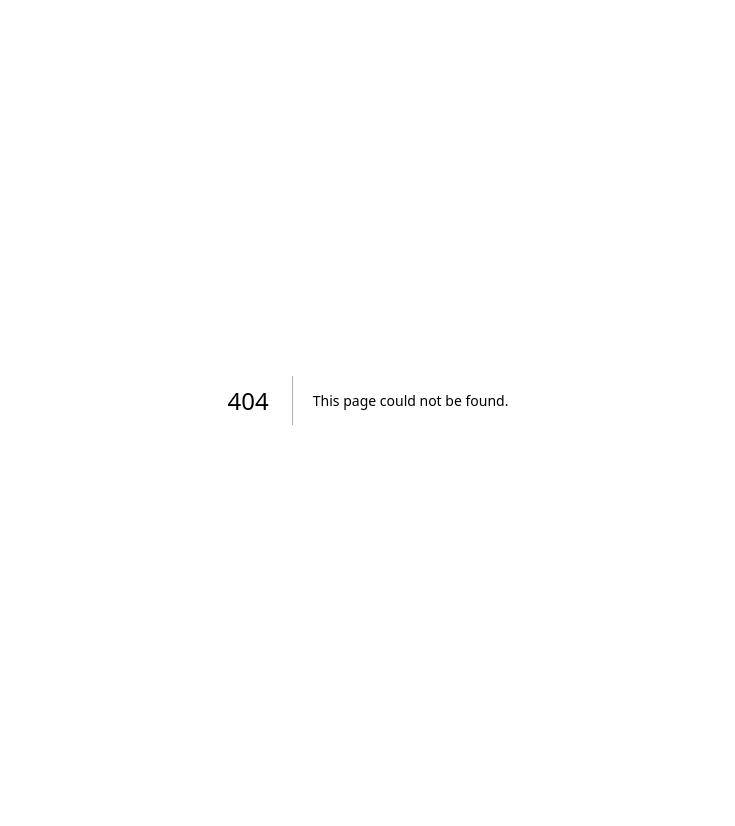
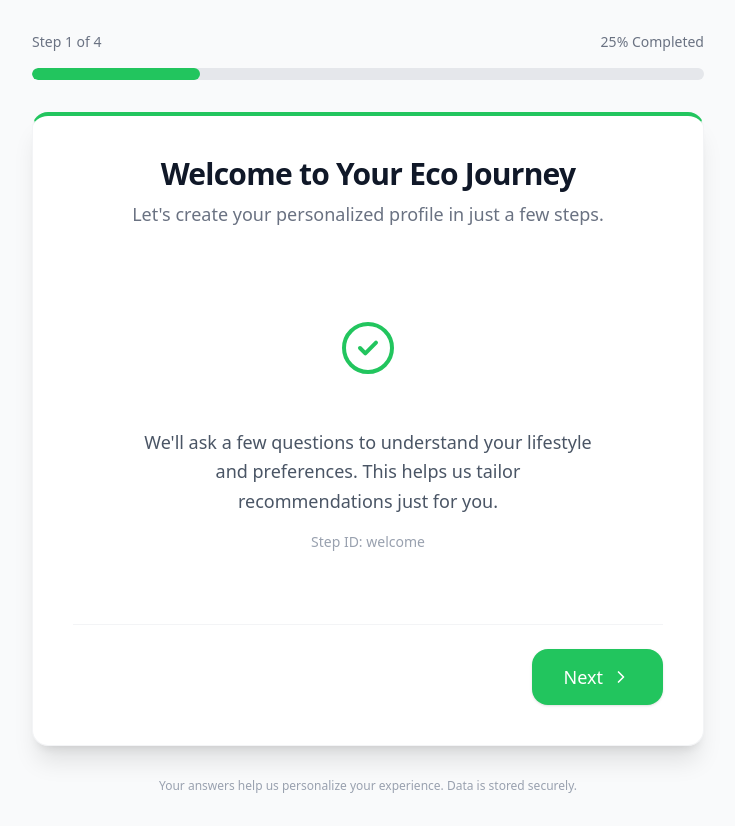
Before and after one commit to abdulrahman-halik/ai-carbon-footprint-tracker, a Next.js app: page /onboarding in a window 1280 px wide. Before the commit this address had no page. Shown: the whole page, without its empty margins (272-1007 px from the left). Before the commit the page ends 800 px from the top, so only its background shows below. Built offline with nearby package versions, Linux system fonts and the light colour scheme.

Commit message:
implement user onboarding wizard structure with navigation

```diff
--- /dev/null
+++ b/src/app/onboarding/page.jsx
@@ -0,0 +1,84 @@
+"use client";
+
+import { OnboardingProvider, useOnboarding } from "@/features/onboarding/OnboardingProvider";
+import WizardLayout from "@/features/onboarding/WizardLayout";
+import { useEffect } from "react";
+import { Button } from "@/components/ui/Button";
+
+// Placeholder configuration for the wizard steps
+// In Phase 7, we will replace the 'component' placeholders with actual form components
+const WIZARD_STEPS = [
+    {
+        id: "welcome",
+        title: "Welcome to Your Eco Journey",
+        subtitle: "Let's create your personalized profile in just a few steps.",
+        description: "We'll ask a few questions to understand your lifestyle and preferences. This helps us tailor recommendations just for you."
+    },
+    {
+        id: "personality",
+        title: "Personality Assessment",
+        subtitle: "How do you view sustainability?",
+        description: "Placeholder for HEXACO Assessment (Phase 7)"
+    },
+    {
+        id: "behavior",
+        title: "Behavioral Stage",
+        subtitle: "Where are you on your journey?",
+        description: "Placeholder for Transtheoretical Model Stage Selection (Phase 7)"
+    },
+    {
+        id: "complete",
+        title: "All Set!",
+        subtitle: "Your profile has been created.",
+        description: "You are now ready to access your dashboard and start tracking your impact."
+    }
+];
+
+function WizardContent() {
+    const { currentStep } = useOnboarding();
+
+    // Safety check
+    const stepIndex = currentStep - 1;
+    const step = WIZARD_STEPS[stepIndex] || WIZARD_STEPS[0];
+
+    return (
+        <WizardLayout title={step.title} subtitle={step.subtitle}>
+            <div className="flex flex-col items-center justify-center py-8 space-y-6 animate-in fade-in slide-in-from-bottom-4 duration-500">
+                <div className="p-6 bg-primary-50 rounded-full">
+                    {/* Placeholder Icon */}
+                    <svg
+                        className="w-16 h-16 text-primary"
+                        fill="none"
+                        stroke="currentColor"
+                        viewBox="0 0 24 24"
+                        xmlns="http://www.w3.org/2000/svg"
+                    >
+                        <path strokeLinecap="round" strokeLinejoin="round" strokeWidth={1.5} d="M9 12l2 2 4-4m6 2a9 9 0 11-18 0 9 9 0 0118 0z" />
+                    </svg>
+                </div>
+
+                <div className="text-center max-w-md">
+                    <p className="text-gray-600 text-lg leading-relaxed">
+                        {step.description}
+                    </p>
+                    <p className="text-sm text-gray-400 mt-4">
+                        Step ID: {step.id}
+                    </p>
+                </div>
+
+                {/* Debug Info (Optional, can be removed) */}
+                {/* <div className="p-4 bg-gray-100 rounded text-xs text-left w-full mt-8">
+                    <pre>Current Step: {currentStep}</pre>
+                </div> */}
+            </div>
+        </WizardLayout>
+    );
+}
+
+export default function OnboardingPage() {
+    return (
+        <OnboardingProvider initialSteps={WIZARD_STEPS.length}>
+            <WizardContent />
+        </OnboardingProvider>
+    );
+}
--- /dev/null
+++ b/src/features/onboarding/OnboardingProvider.jsx
@@ -0,0 +1,81 @@
+"use client";
+
+import { createContext, useContext, useState, useEffect } from "react";
+
+const OnboardingContext = createContext();
+
+export function useOnboarding() {
+    const context = useContext(OnboardingContext);
+    if (!context) {
+        throw new Error("useOnboarding must be used within an OnboardingProvider");
+    }
+    return context;
+}
+
+export function OnboardingProvider({ children, initialSteps = 4 }) {
+    const [currentStep, setCurrentStep] = useState(1);
+    const [totalSteps, setTotalSteps] = useState(initialSteps);
+    const [onboardingData, setOnboardingData] = useState({});
+    const [isStepValid, setIsStepValid] = useState(true); // Control "Next" button state
+    const [direction, setDirection] = useState(0); // For animation direction: 1 (next), -1 (back)
+
+    // Load progress from local storage on mount
+    useEffect(() => {
+        const savedData = localStorage.getItem("onboarding_data");
+        const savedStep = localStorage.getItem("onboarding_step");
+
+        if (savedData) setOnboardingData(JSON.parse(savedData));
+        if (savedStep) setCurrentStep(Number(savedStep));
+    }, []);
+
+    // Save progress on change
+    useEffect(() => {
+        localStorage.setItem("onboarding_data", JSON.stringify(onboardingData));
+        localStorage.setItem("onboarding_step", currentStep.toString());
+    }, [onboardingData, currentStep]);
+
+    const updateData = (newData) => {
+        setOnboardingData((prev) => ({ ...prev, ...newData }));
+    };
+
+    const nextStep = () => {
+        if (currentStep < totalSteps) {
+            setDirection(1);
+            setCurrentStep((prev) => prev + 1);
+        }
+    };
+
+    const prevStep = () => {
+        if (currentStep > 1) {
+            setDirection(-1);
+            setCurrentStep((prev) => prev - 1);
+        }
+    };
+
+    const goToStep = (step) => {
+        if (step >= 1 && step <= totalSteps) {
+            setDirection(step > currentStep ? 1 : -1);
+            setCurrentStep(step);
+        }
+    }
+
+    return (
+        <OnboardingContext.Provider
+            value={{
+                currentStep,
+                totalSteps,
+                setTotalSteps,
+                onboardingData,
+                updateData,
+                nextStep,
+                prevStep,
+                goToStep,
+                isStepValid,
+                setIsStepValid,
+                direction
+            }}
+        >
+            {children}
+        </OnboardingContext.Provider>
+    );
+}
--- /dev/null
+++ b/src/features/onboarding/WizardLayout.jsx
@@ -0,0 +1,94 @@
+"use client";
+
+import { useOnboarding } from "./OnboardingProvider";
+import { Button } from "@/components/ui/Button";
+import { Card } from "@/components/ui/Card";
+import Icon from "@/components/Icon";
+import { ChevronRight, ChevronLeft, Check } from "lucide-react";
+
+/**
+ * WizardLayout
+ *
+ * A wrapper component for the onboarding wizard.
+ * Handles the progress bar, step visualization, and navigation buttons.
+ *
+ * @param {Object} props
+ * @param {string} props.title - Current step title
+ * @param {string} props.subtitle - Current step subtitle
+ * @param {React.ReactNode} props.children - The step content
+ */
+export default function WizardLayout({ title, subtitle, children }) {
+    const { currentStep, totalSteps, nextStep, prevStep, isStepValid } = useOnboarding();
+
+    // Calculate progress percentage
+    const progress = (currentStep / totalSteps) * 100;
+
+    return (
+        <div className="min-h-screen bg-gray-50 flex flex-col items-center justify-center p-4 md:p-8 transition-colors duration-300">
+
+            {/* Top Header / Progress Area */}
+            <div className="w-full max-w-2xl mb-8 space-y-4">
+                <div className="flex justify-between items-center text-sm font-medium text-gray-500">
+                    <span>Step {currentStep} of {totalSteps}</span>
+                    <span>{Math.round(progress)}% Completed</span>
+                </div>
+
+                {/* Progress Bar Track */}
+                <div className="h-3 w-full bg-gray-200 rounded-full overflow-hidden">
+                    {/* Progress Bar Fill */}
+                    <div
+                        className="h-full bg-primary transition-all duration-500 ease-out rounded-full"
+                        style={{ width: `${progress}%` }}
+                    />
+                </div>
+            </div>
+
+            {/* Main Card Content */}
+            <Card className="w-full max-w-2xl shadow-xl border-t-4 border-t-primary animate-in fade-in zoom-in-95 duration-300">
+                <div className="p-6 md:p-10">
+
+                    {/* Header Text */}
+                    <div className="mb-8 text-center">
+                        <h1 className="text-3xl font-bold text-gray-900 tracking-tight">{title}</h1>
+                        {subtitle && <p className="text-gray-500 mt-2 text-lg">{subtitle}</p>}
+                    </div>
+
+                    {/* Step Content */}
+                    <div className="min-h-[300px]">
+                        {children}
+                    </div>
+
+                    {/* Navigation Buttons */}
+                    <div className="mt-10 flex justify-between items-center pt-6 border-t border-gray-100">
+                        <Button
+                            variant="ghost"
+                            onClick={prevStep}
+                            disabled={currentStep === 1}
+                            className={currentStep === 1 ? "invisible" : ""}
+                        >
+                            <Icon icon={ChevronLeft} className="mr-2" size={20} />
+                            Back
+                        </Button>
+
+                        <Button
+                            onClick={nextStep}
+                            disabled={!isStepValid}
+                            className="px-8"
+                            size="lg"
+                        >
+                            {currentStep === totalSteps ? "Finish" : "Next"}
+                            {currentStep !== totalSteps && (
+                                <Icon icon={ChevronRight} className="ml-2" size={20} />
+                            )}
+                        </Button>
+                    </div>
+                </div>
+            </Card>
+
+            {/* Footer / Privacy Note (Optional) */}
+            <div className="mt-8 text-center text-xs text-gray-400">
+                <p>Your answers help us personalize your experience. Data is stored securely.</p>
+            </div>
+        </div>
+    );
+}
```
